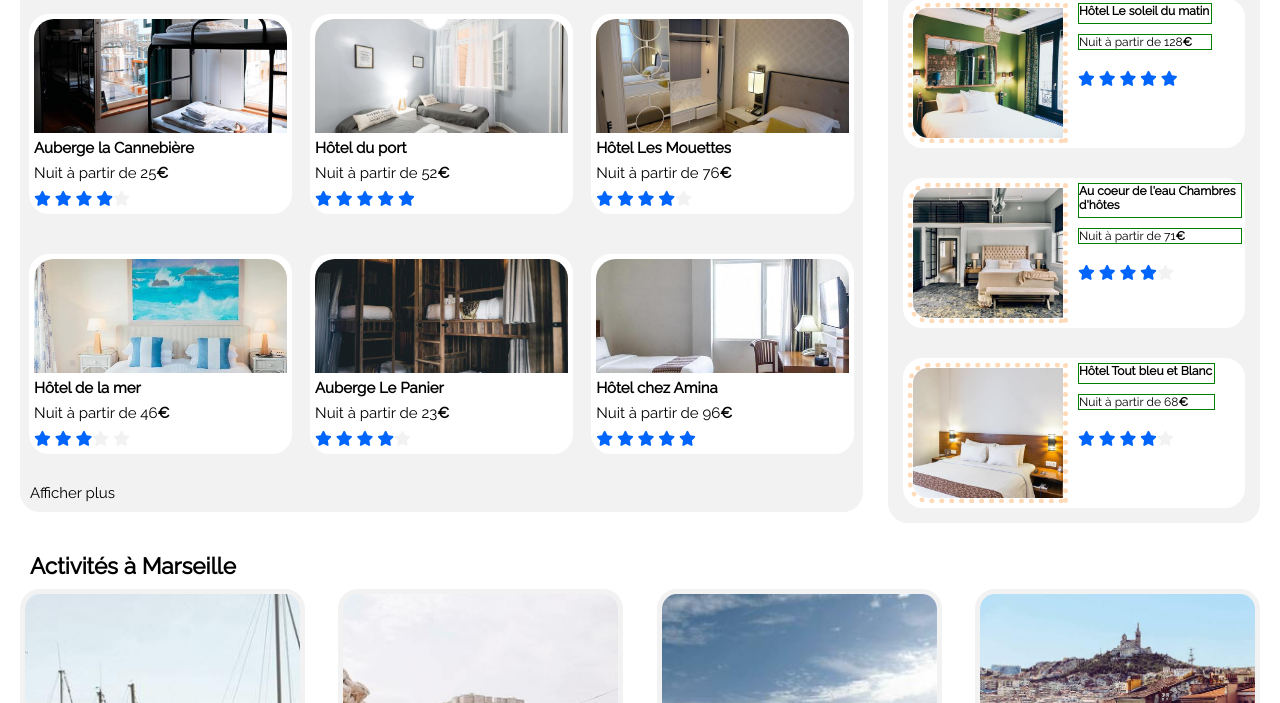
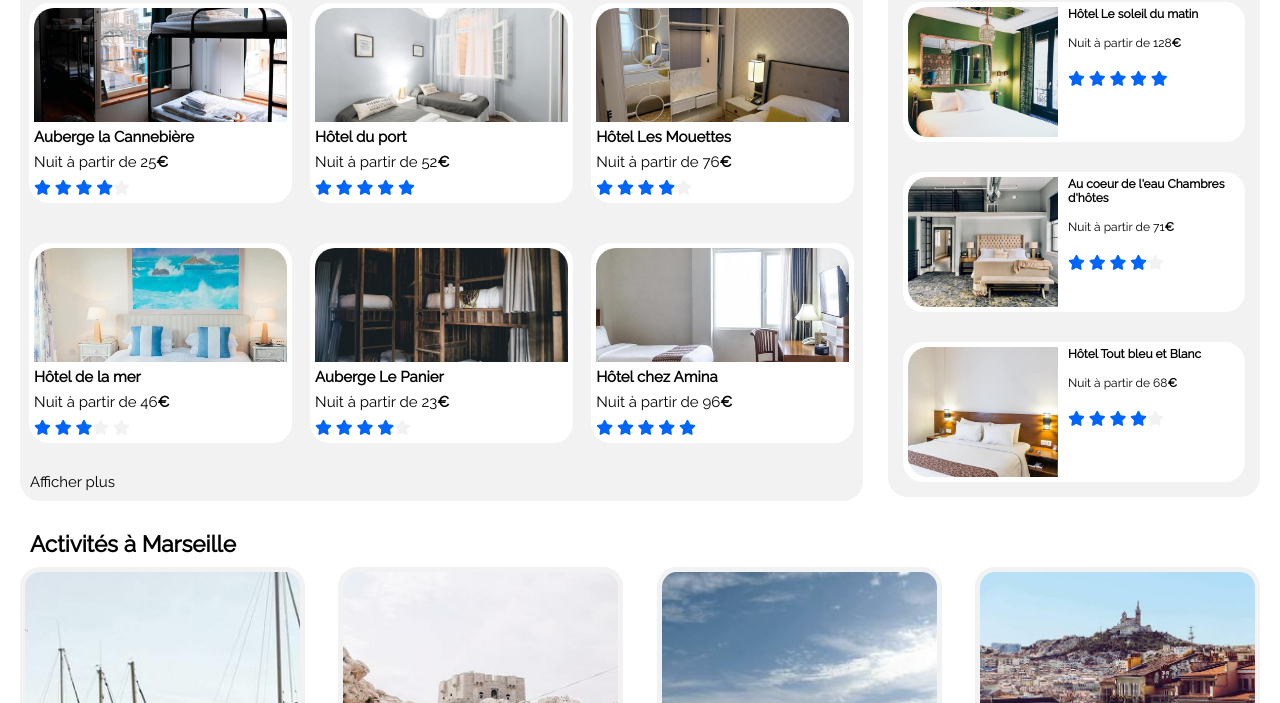
Before and after one commit to HUNGHUYNH-prestige/Damien_2_29032021, a plain HTML site: page index.html in a window 1280 px wide. Shown: the part 454-1157 px from the top of the page. Drawn offline with Linux system fonts and the light colour scheme.

Commit message:
modif des liens pour les images

```diff
--- a/assets/css/styles.css
+++ b/assets/css/styles.css
@@ -619,7 +619,7 @@ ul{
 
 /* 4. Dimension de l'image */
 .image-populaire{
-    border: 5px dotted peachpuff;
+    border: none;
     border-radius: 20px 0px 0px 20px;
     width: 150px;
     height: 130px;
@@ -631,7 +631,7 @@ ul{
 
 /* 5. Encadrer les titres de l'image */
 .titre-populaire{
-    border: 1px solid green;
+    border: none;
     width: 100%;
     height: auto;
     padding: 0px 0px 5px 0px;
@@ -639,7 +639,7 @@ ul{
     font-weight: bold;
 }
 .prix-populaire{
-    border: 1px solid green;
+    border: none;
     width: 100%;
     height: auto;
     padding: 0px;
```
